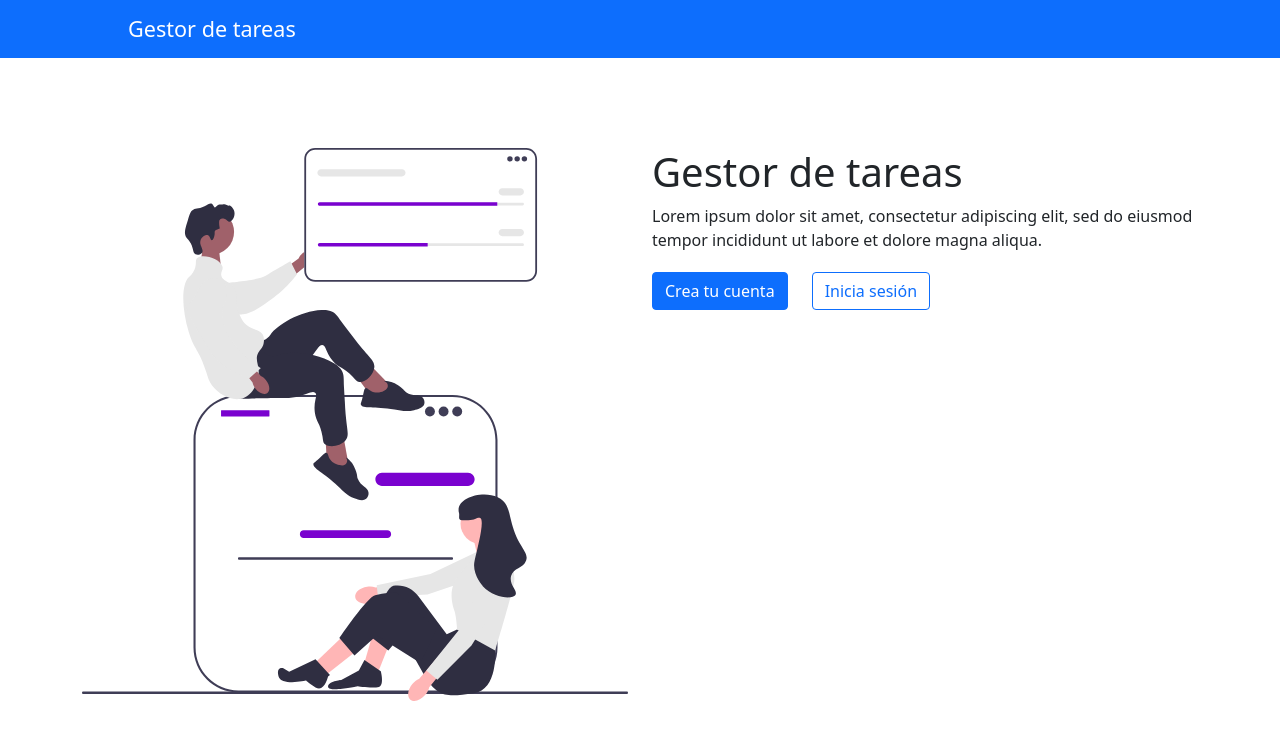
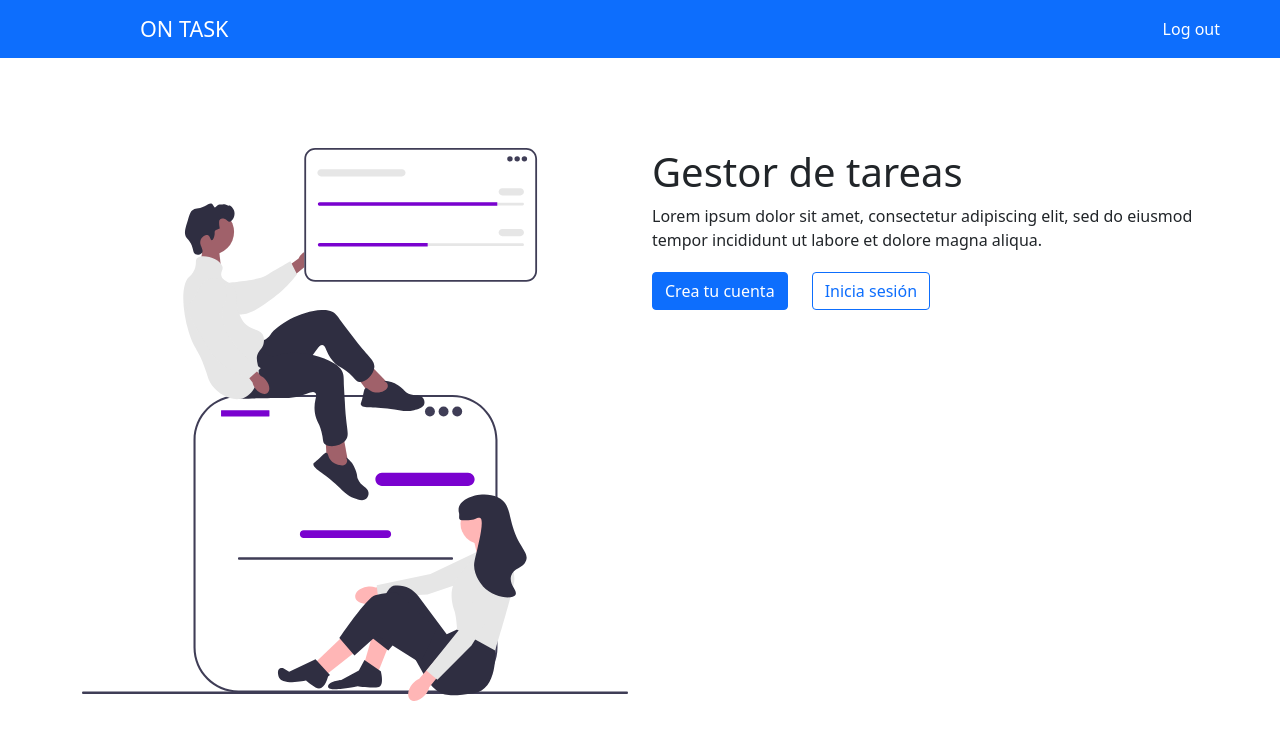
Before and after one commit to SergioCarrascosaSanchez/ON-TASK-React, a React (Create React App) app: page / in a window 1280 px wide. Shown: the top 740 px of the page. Built offline with nearby package versions, Linux system fonts and the light colour scheme.

Commit message:
SimpleNavBar new name + Logout

```diff
--- a/src/components/SimpleNavBar/index.js
+++ b/src/components/SimpleNavBar/index.js
@@ -1,13 +1,24 @@
 import React, { Component } from 'react'
 import {Navbar} from 'react-bootstrap'
+import { Link } from 'react-router-dom'
 
 export default class SimpleNavBar extends Component {
+
   render() {
     return (
         <Navbar bg="primary" variant="dark">
+          <div className="container-fluid">
             <Navbar.Brand>
-                <span className="navbarBrand">Gestor de tareas</span>
+              <Link to="/" style={{ textDecoration: 'none', color:'white' }}>
+                <span className="navbarBrand">ON TASK</span>
+              </Link>
             </Navbar.Brand>
+            <Navbar.Text className="d-flex me-5">
+              <Link to="/" style={{ textDecoration: 'none', color:'white' }}>
+                Log out
+              </Link>
+            </Navbar.Text>
+          </div>
         </Navbar>
     )
   }
```
